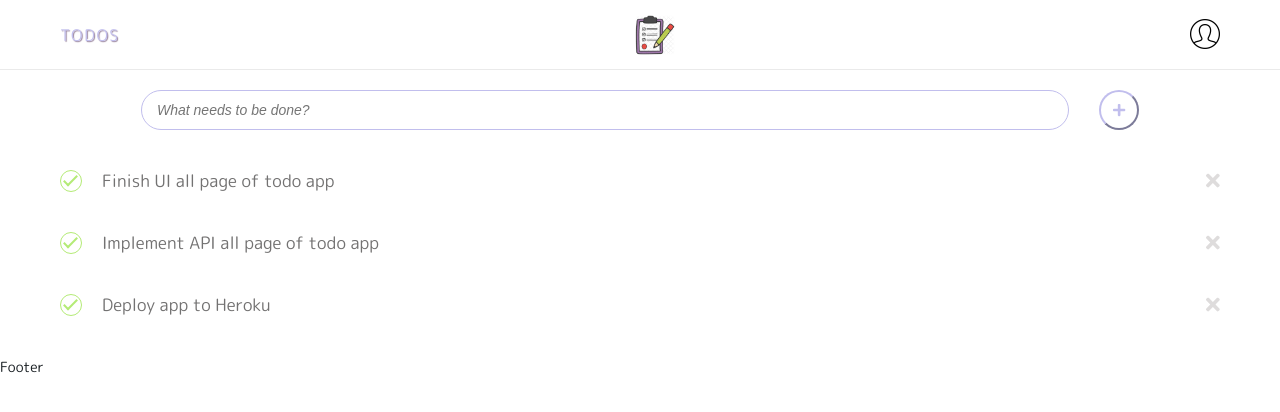
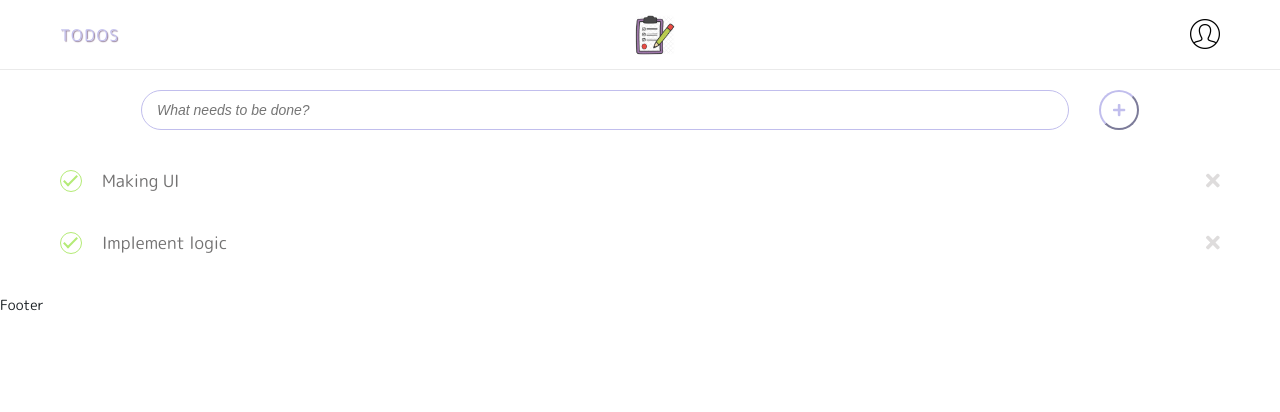
Before and after one commit to mvn-tienle2-dn/Todo-PWA, a Vue app in the folder todo-vue-pwa/: page / in a window 1280 px wide. Shown: the top 412 px of the page. Built offline with nearby package versions, Linux system fonts and the light colour scheme.

Commit message:
Get list and binding data

```diff
--- a/todo-vue-pwa/src/components/features/ListTodo.vue
+++ b/todo-vue-pwa/src/components/features/ListTodo.vue
@@ -2,24 +2,10 @@
   <div class="page-list-todo">
     <div class="container">
       <ul class="list-todo">
-        <li class="todo-item">
+        <li v-for="(todo, idx) in todoList" :key="idx" class="todo-item">
           <div class="checkbox-section">
-            <input class="checkbox-input" type="checkbox" checked="">
-            <label class="checkbox-label" for="remember">Finish UI all page of todo app</label>
-          </div>
-          <button class="item-btn"><i class="fa fa-times"></i></button>
-        </li>
-        <li class="todo-item">
-          <div class="checkbox-section">
-            <input class="checkbox-input" type="checkbox" checked="">
-            <label class="checkbox-label" for="remember">Implement API all page of todo app</label>
-          </div>
-          <button class="item-btn"><i class="fa fa-times"></i></button>
-        </li>
-        <li class="todo-item">
-          <div class="checkbox-section">
-            <input class="checkbox-input" type="checkbox" checked="">
-            <label class="checkbox-label" for="remember">Deploy app to Heroku</label>
+            <input class="checkbox-input" type="checkbox" checked="todo.status" id="status">
+            <label class="checkbox-label" for="status">{{todo.content}}</label>
           </div>
           <button class="item-btn"><i class="fa fa-times"></i></button>
         </li>
@@ -29,7 +15,11 @@
 </template>
 
 <script lang="ts">
+  import { mapGetters } from 'vuex';
   export default ({
     name: 'TodoList',
+    computed: {
+      ...mapGetters(['todoList']),
+    },
   });
 </script>
```
